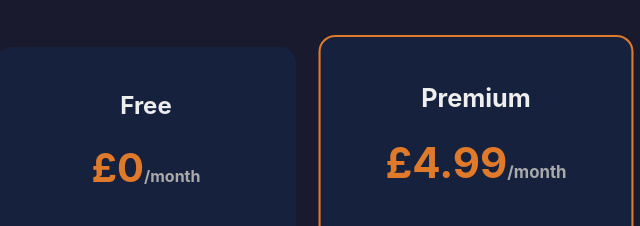
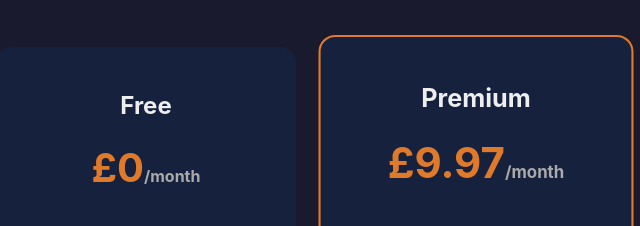
Before and after one commit to ayoola66/divine-link-site, a plain HTML site: page index.html in a window 1280 px wide. Shown: the part 1439-1665 px from the top of the page, 329-969 px from the left. Drawn offline with Linux system fonts and the light colour scheme.

Commit message:
Update price to £9.97

```diff
--- a/index.html
+++ b/index.html
@@ -272,7 +272,7 @@
                 </div>
                 <div class="price-card featured">
                     <h3>Premium</h3>
-                    <div class="price">£4.99<span>/month</span></div>
+                    <div class="price">£9.97<span>/month</span></div>
                     <ul>
                         <li>Everything in Free</li>
                         <li>No advertisements</li>
```
